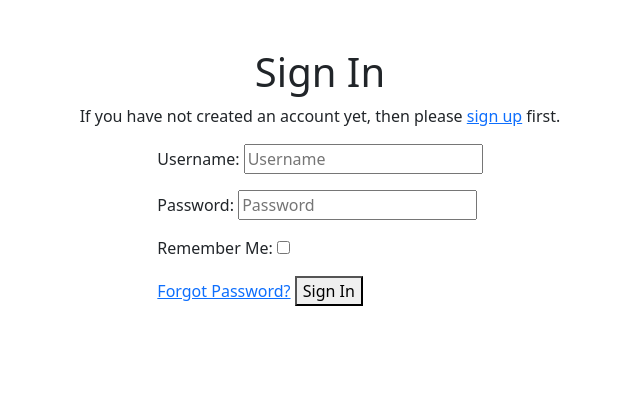
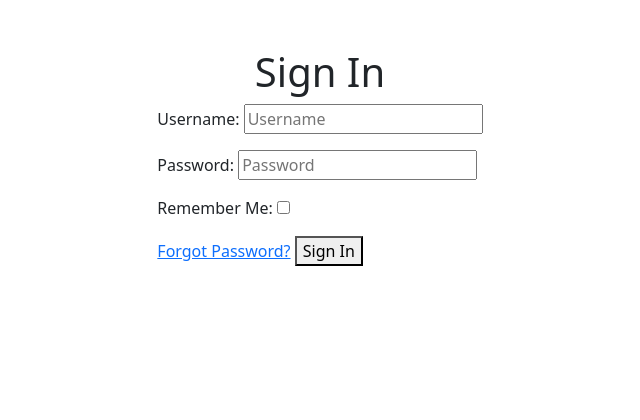
Before and after one commit to claytoncook12/structuraldesigntestapp, a Django app: page /accounts/login/ in a window 1280 px wide. Shown: the part 56-476 px from the top of the page, without its empty margins (320-960 px from the left). Run offline with Django 3.2, Linux system fonts and the light colour scheme; some libraries are stand-ins or nearby versions.

Commit message:
remove signup from login page

```diff
--- a/DjangoApp/templates/account/login.html
+++ b/DjangoApp/templates/account/login.html
@@ -29,8 +29,6 @@ for a {{ site_name }} account and sign in below:{% endblocktrans %}</p>
 {% include "socialaccount/snippets/login_extra.html" %}
 
 {% else %}
-<p>{% blocktrans %}If you have not created an account yet, then please
-<a href="{{ signup_url }}">sign up</a> first.{% endblocktrans %}</p>
 {% endif %}
 
 <form class="login" method="POST" action="{% url 'account_login' %}">
```
